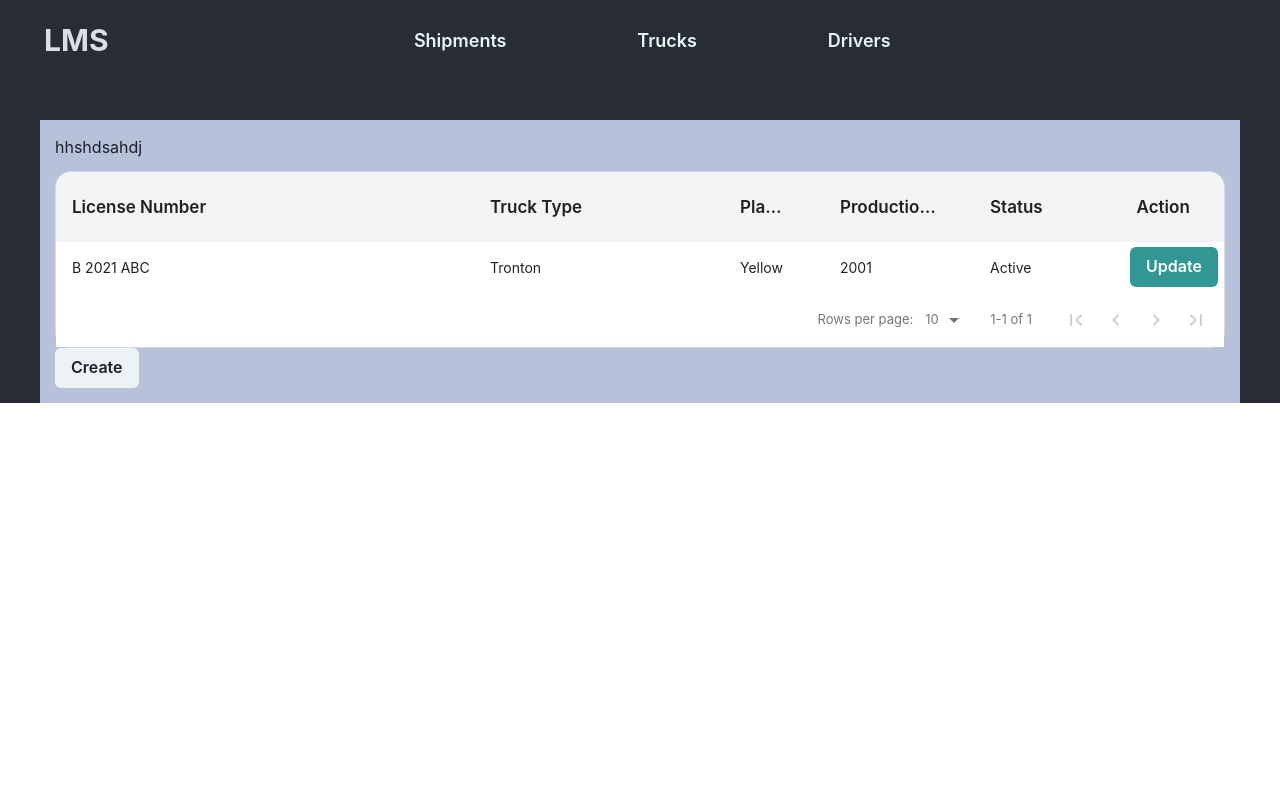
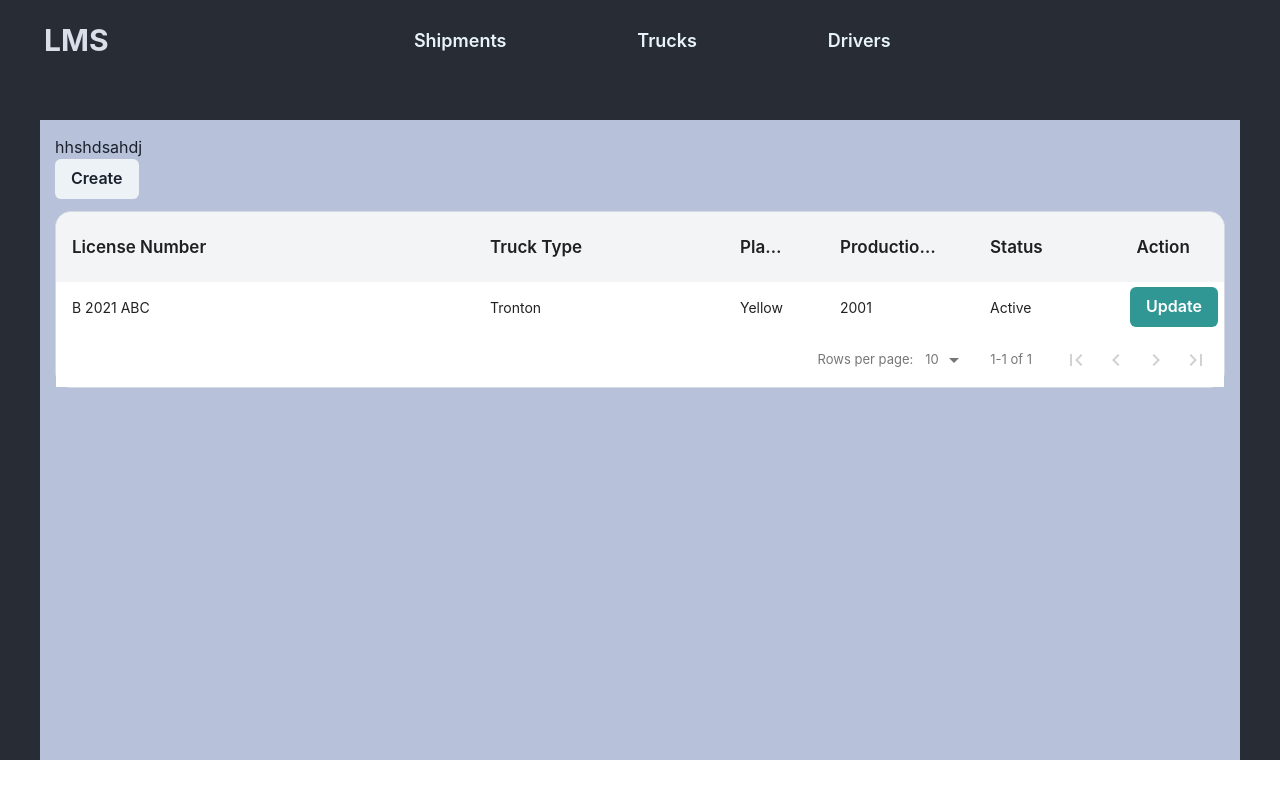
Before and after one commit to logitechxx/Hackathon-TMS, a React (Create React App) app: page /transporter/trucks in a window 1280 px wide. Built offline with nearby package versions, Linux system fonts and the light colour scheme.

Commit message:
fix:fix button and add button createrruck

```diff
--- a/src/components/organisms/Truck/ActionButton.jsx
+++ b/src/components/organisms/Truck/ActionButton.jsx
@@ -6,7 +6,7 @@ import CreateTruck from './CreateTruck'
 function ActionButton() {
   return (
     <ButtonTable>
-        <MenuItem><CreateTruck /></MenuItem>
+        <MenuItem>Change Details</MenuItem>
         <MenuItem>Deactivate Unit</MenuItem>
     </ButtonTable>
   )
--- a/src/pages/Transporter/Truck.jsx
+++ b/src/pages/Transporter/Truck.jsx
@@ -1,4 +1,4 @@
-import { Box } from '@chakra-ui/react'
+import { Box, Flex } from '@chakra-ui/react'
 import React from 'react'
 import { TableTruck } from '../../components'
 import CreateTruck from '../../components/organisms/Truck/CreateTruck'
@@ -8,10 +8,13 @@ function TruckPage() {
     <Box
     p="15"
     m="10"
-    backgroundColor='facebook.200'>
+    backgroundColor='facebook.200'
+    height="80vh">
       <h1>hhshdsahdj</h1>
+      <Flex>
+      <CreateTruck />
+      </Flex>
         <TableTruck />
-        <CreateTruck />
     </Box>
   )
 }
```
